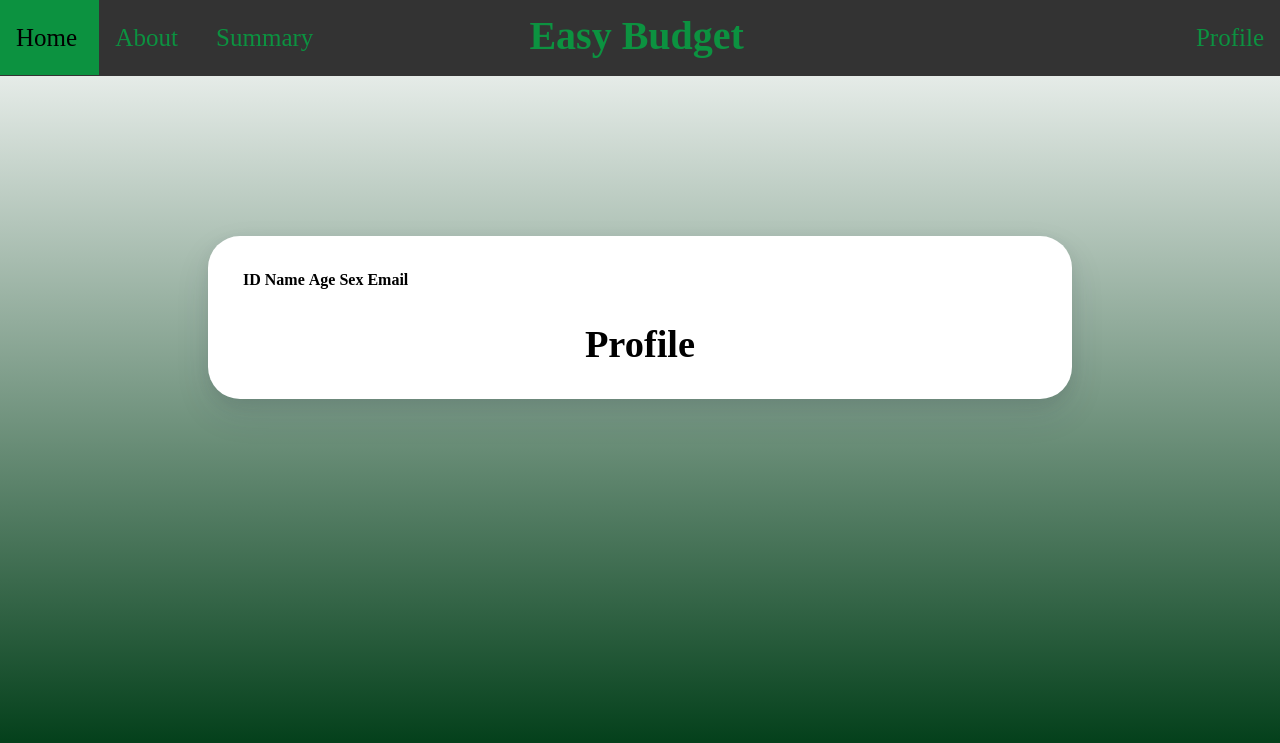
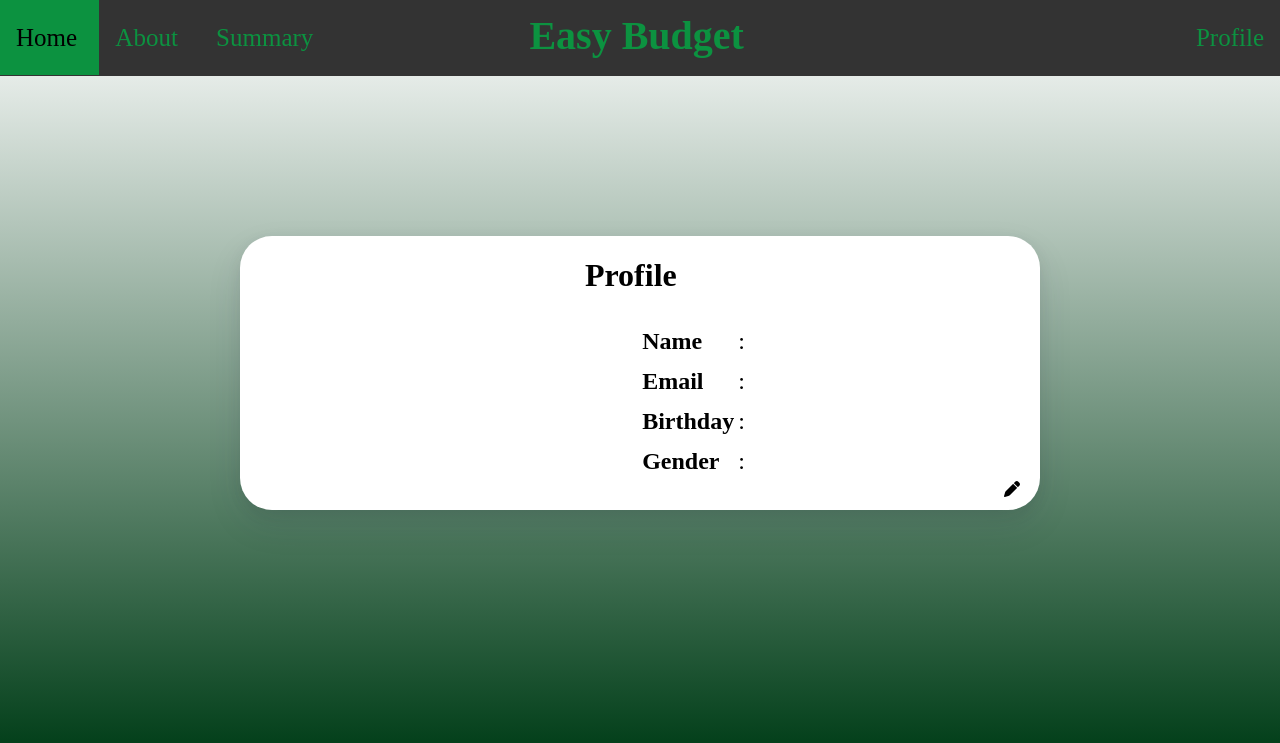
Before and after one commit to TJCornwell/Senior-Project, a Flask app: template templates/ProfilePage.html in a window 1280 px wide. Shown: the top 743 px of the page. Run offline with Flask 3, Linux system fonts and the light colour scheme; the template is opened without the code that fills it, so the values that code supplies are empty; some libraries are stand-ins or nearby versions.

Commit message:
Created Profile Page and displaed data

```diff
--- a/EasyBudget.py
+++ b/EasyBudget.py
@@ -127,7 +127,7 @@ def building():
 def profile():
     if 'userid' in session:
         uid = session['userid']
-        user = User.query.all()
+        user = User.query.first()
 
     return render_template('ProfilePage.html', user=user)
 
--- a/static/css/ProfilePageStyle.css
+++ b/static/css/ProfilePageStyle.css
@@ -69,25 +69,47 @@ body{
   position: relative;
   z-index: 2;
   margin: auto;
-  padding: 2rem;
+  padding-bottom: 2rem;
   background: #fff;
   border-radius: 2rem;
   box-shadow: 0 15px 35px rgba(50,50,93,0.1), 0 5px 15px rgba(0,0,0,0.07);
 }
 
-.profile-page .content__title {
-  text-align: center;
-  order: 1;
+/*----Profile Content----*/
+.profile-page .content .content__title{
+  align-self: center;
+  transform: translateX(-10%)
 }
-
-.profile-page .content__title h1 {
-  margin-bottom: 0.1rem;
-  font-size: 2.4rem;
+.profile-page .content .card {
+  align-self: center;
+  margin: auto;
 }
-
-.profile-page .content .UserInfo .header-cells
-{
-  height: 1rem;
-  padding-left: 5px;
+.profile-page .content .card table {
+  border: none;
+  font-size: 1.5rem;
 
 }
+.profile-page .content .card table td
+{
+  padding-top: 10px;
+}
+.profile-page .content .card .card-body .row-header{
+  font-weight: bold;
+  padding-left: 7rem;
+}
+.profile-page .content .card .card-body .row-data
+{
+
+}
+.profile-page .content .edit
+{
+  position: absolute;
+  font-size: 1rem;
+  bottom: 0;
+  right: 0;
+  padding: 20px; /* Adjust as needed */
+}
+.profile-page .content .edit:hover
+{
+  cursor: pointer;
+}
--- a/templates/ProfilePage.html
+++ b/templates/ProfilePage.html
@@ -44,45 +44,42 @@
 
                 </div>
 
-                <div class="UserInfo"> <!--cannot get it to display???-->
-                    <table >
-                        <thead>
+                <div class="card">
+                    <div class="card-body">
+                        <table>
+                            <tbody>
                                 <tr>
-                                <th>ID</th>
-                                <th>Name</th>
-                                <th>Age</th>
-                                <th>Sex</th>
-                                <th>Email</th>
+                                    <td class="row-header">Name</td>
+                                    <td>:</td>
+                                    <td class="row-data">{{user.name}}</td>
                                 </tr>
-                        </thead>
-                        <tbody>
-
                                 <tr>
-                                <td>{{ user.id }}</td>
-                                <td>{{ user.name }}</td>
-                                <td>{{ user.age }}</td>
-                                <td>{{ user.sex }}</td>
-                                <td>{{ user.email }}</td>
+                                    <td class="row-header">Email</td>
+                                    <td>:</td>
+                                    <td class="row-data">{{user.email}}</td>
                                 </tr>
-
+                                <tr>
+                                    <td class="row-header">Birthday</td>
+                                    <td>:</td>
+                                    <td class="row-data">{{user.birthdate}}</td>
+                                </tr>
+                                <tr>
+                                    <td class="row-header">Gender</td>
+                                    <td>:</td>
+                                    <td class="row-data">{{user.gender}}</td>
+                                </tr>
                             </tbody>
                         </table>
                     </div>
 
-
                 </div>
-
+                <div>
+                    <i class="fa fa-pen fa-xs edit"></i>
                 </div>
-    </body>
 
 
 
-
-
-
-<!--     edit profile icon
-    <btn id="edit-profile">
-        <i class="fa-regular fa-pen-to-square"></i>
-    </btn> -->
-
+            </div>
+        </div>
+    </body>
 </html>
```
Lines whose indentation alone changed are shown as unchanged.
